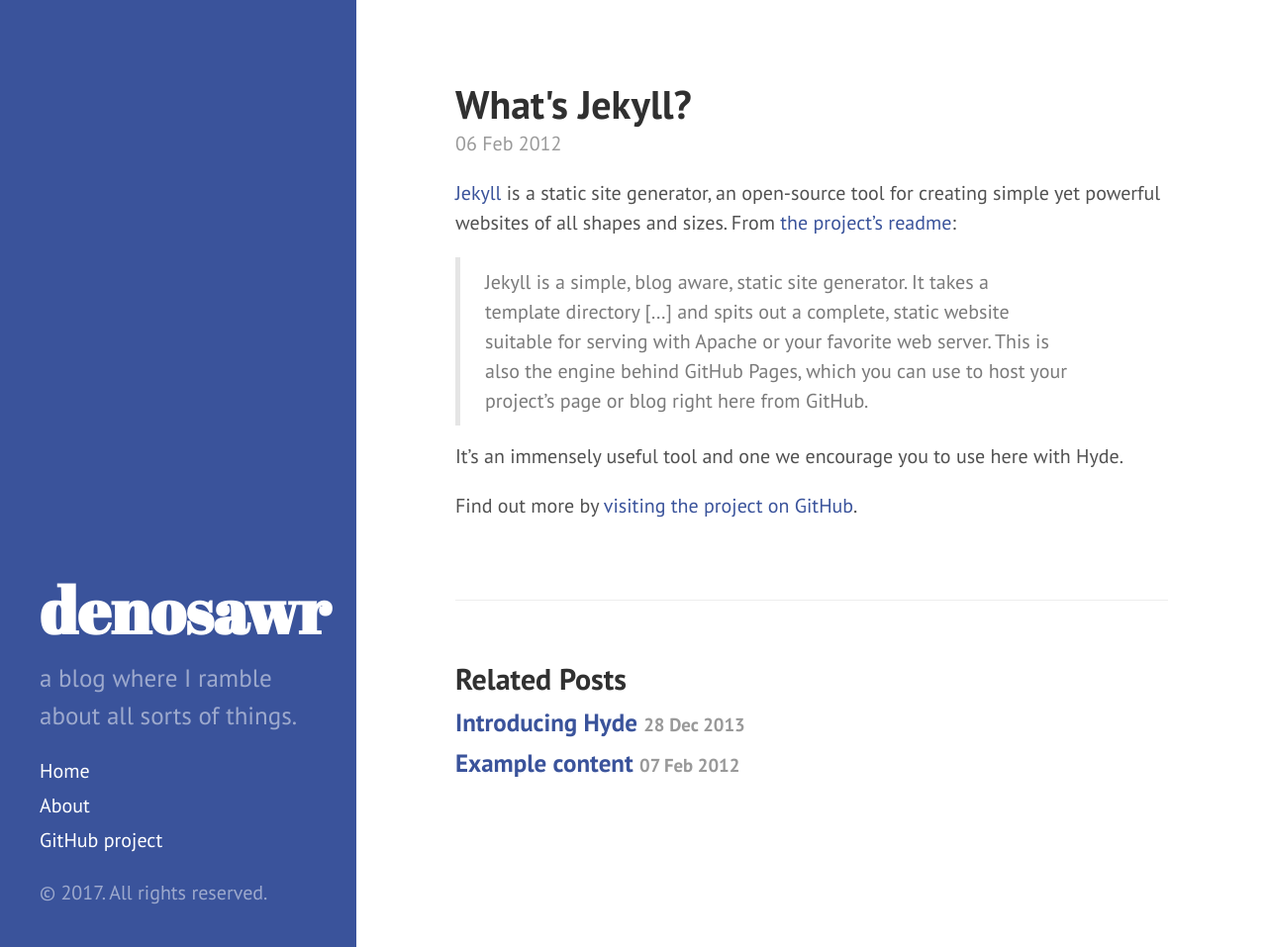
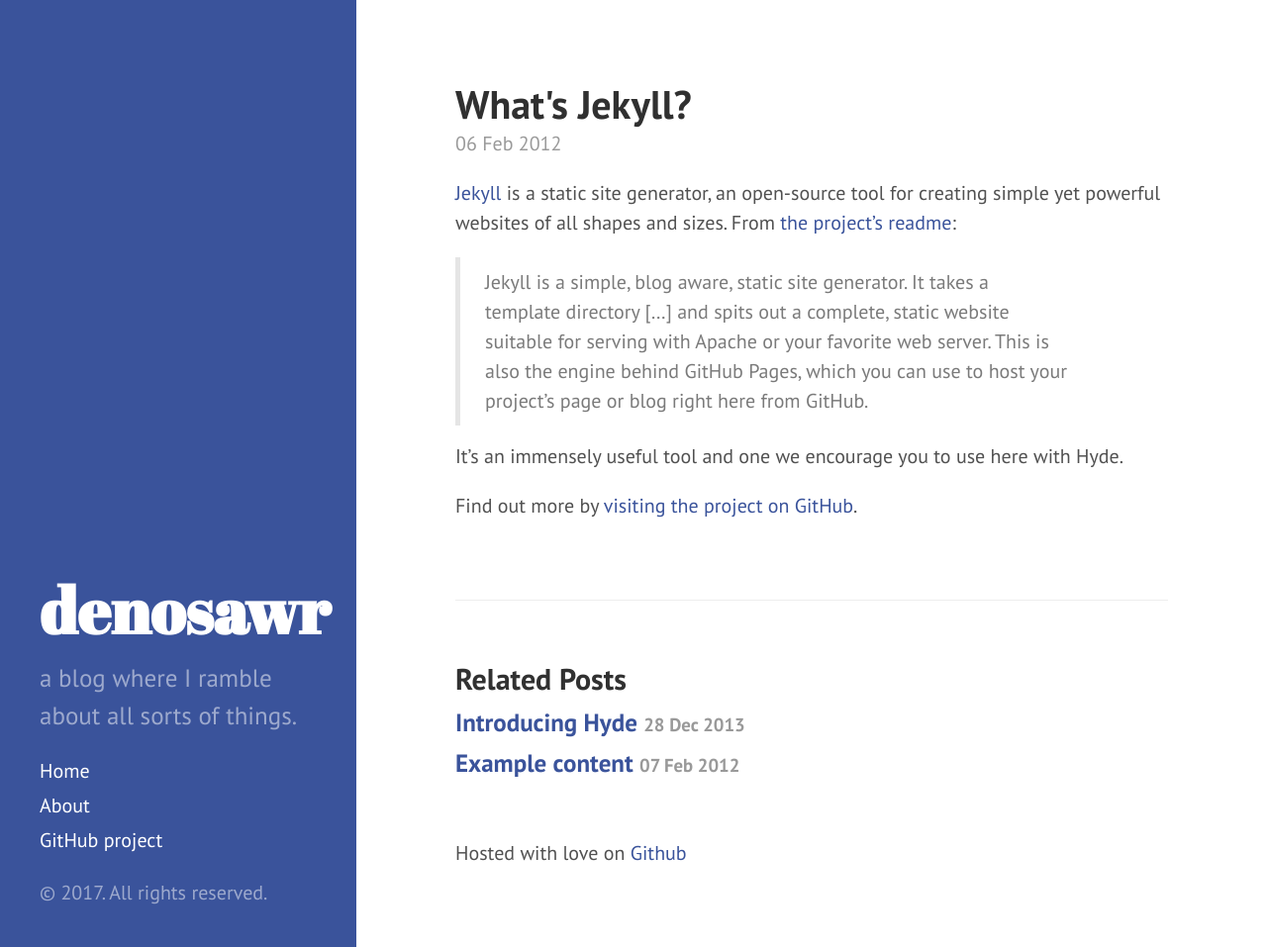
Before and after one commit to denosawr/blog, a Jekyll site: the page built from _posts/2012-02-06-whats-jekyll.md, in a window 1280 px wide and 957 px high. Shown: the whole window at 99% size. Built offline with Jekyll 4.4.1, drawn with Linux system fonts in a browser that asks for light colours; Markdown is read by kramdown in place of the engine named in the settings.

Commit message:
Update post.html

```diff
--- a/_layouts/post.html
+++ b/_layouts/post.html
@@ -23,3 +23,5 @@ layout: default
     {% endfor %}
   </ul>
 </div>
+
+Hosted with love on <a href="https://github.com/denosawr/denosawr.github.io" target="_blank">Github</a>
```
